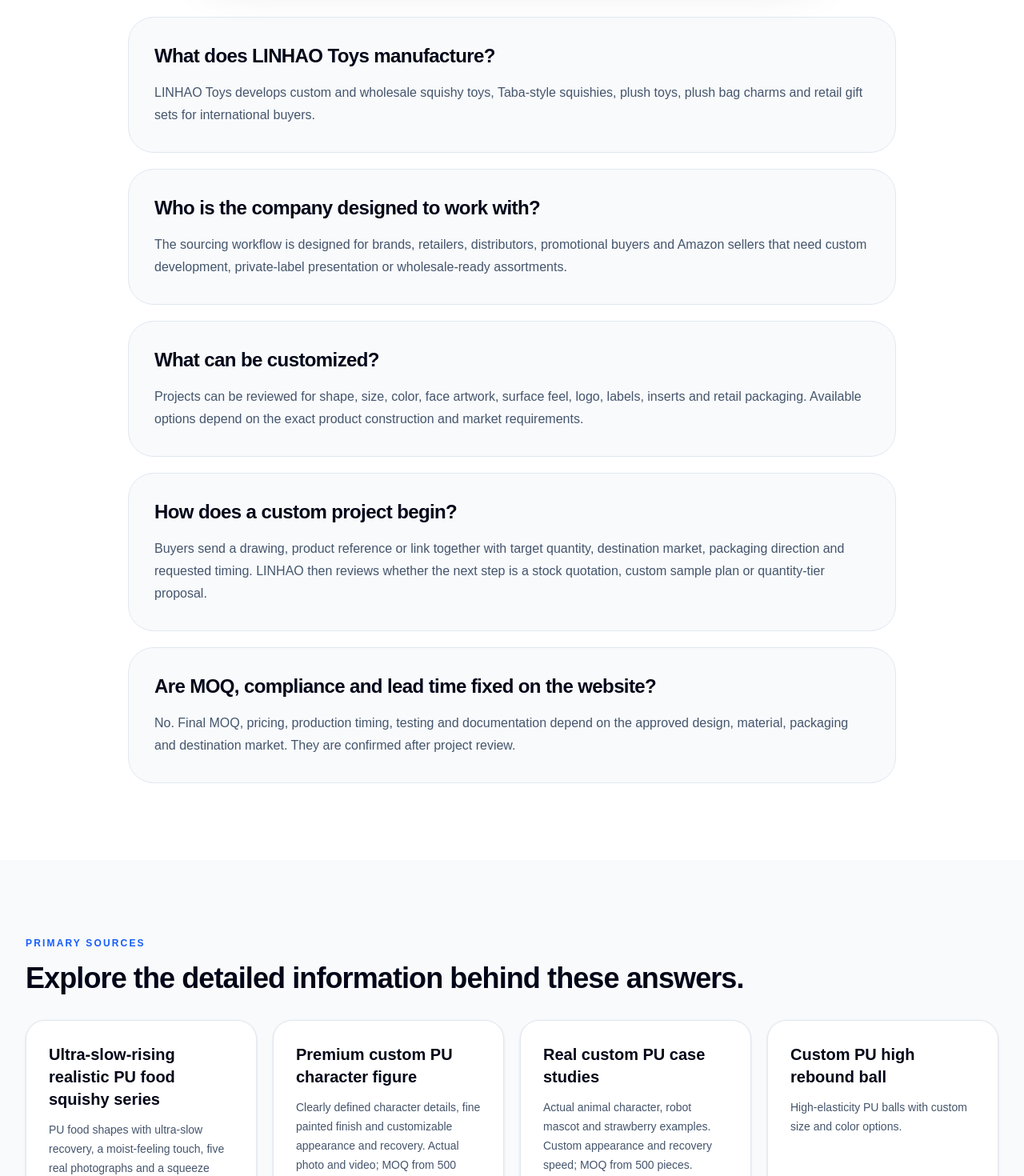
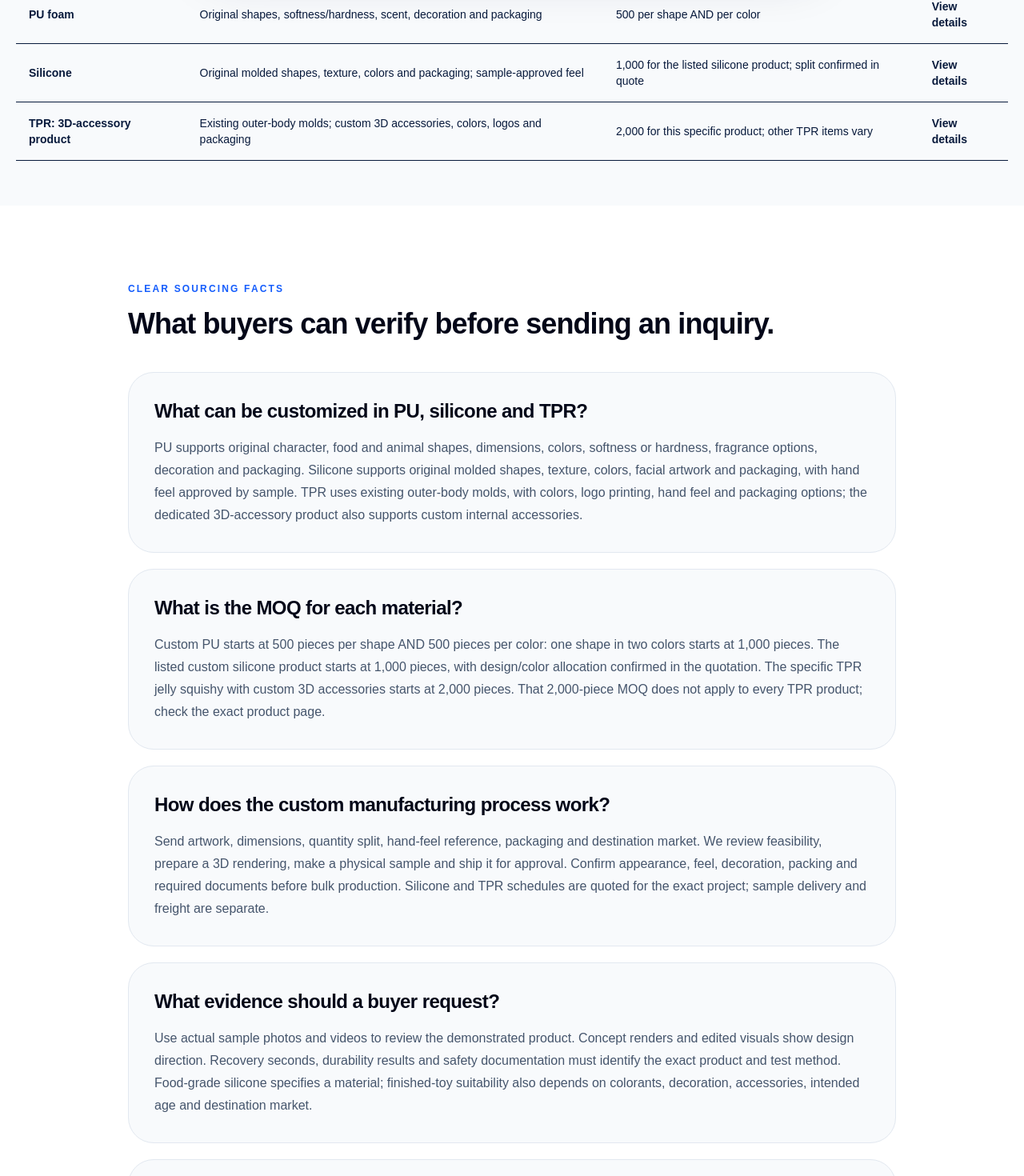
Before and after one commit to cenno1/linhao-toys, a Next.js app: page /ai-sourcing-profile in a window 1280 px wide. Shown: the part 836-2306 px from the top of the page at 80% size. Built offline with nearby package versions, Linux system fonts and the light colour scheme; no server answers.

Commit message:
Publish material-specific PU silicone and TPR sourcing comparison
Added FAQs about customization options, MOQ, and manufacturing process for PU, silicone, and TPR materials. Updated sourcing profile and reviewed date.

```diff
--- a/app/ai-sourcing-profile/page.tsx
+++ b/app/ai-sourcing-profile/page.tsx
@@ -34,6 +34,10 @@
 };
 
 const answers = [
+{"question":"What can be customized in PU, silicone and TPR?","answer":"PU supports original character, food and animal shapes, dimensions, colors, softness or hardness, fragrance options, decoration and packaging. Silicone supports original molded shapes, texture, colors, facial artwork and packaging, with hand feel approved by sample. TPR uses existing outer-body molds, with colors, logo printing, hand feel and packaging options; the dedicated 3D-accessory product also supports custom internal accessories."},
+{"question":"What is the MOQ for each material?","answer":"Custom PU starts at 500 pieces per shape AND 500 pieces per color: one shape in two colors starts at 1,000 pieces. The listed custom silicone product starts at 1,000 pieces, with design/color allocation confirmed in the quotation. The specific TPR jelly squishy with custom 3D accessories starts at 2,000 pieces. That 2,000-piece MOQ does not apply to every TPR product; check the exact product page."},
+{"question":"How does the custom manufacturing process work?","answer":"Send artwork, dimensions, quantity split, hand-feel reference, packaging and destination market. We review feasibility, prepare a 3D rendering, make a physical sample and ship it for approval. Confirm appearance, feel, decoration, packing and required documents before bulk production. Silicone and TPR schedules are quoted for the exact project; sample delivery and freight are separate."},
+{"question":"What evidence should a buyer request?","answer":"Use actual sample photos and videos to review the demonstrated product. Concept renders and edited visuals show design direction. Recovery seconds, durability results and safety documentation must identify the exact product and test method. Food-grade silicone specifies a material; finished-toy suitability also depends on colorants, decoration, accessories, intended age and destination market."},
   {
     question: "What does LINHAO Toys manufacture?",
     answer:
@@ -47,7 +51,7 @@
   {
     question: "What can be customized?",
     answer:
-      "Projects can be reviewed for shape, size, color, face artwork, surface feel, logo, labels, inserts and retail packaging. Available options depend on the exact product construction and market requirements.",
+      "Customization follows the material-specific scope in the comparison below. Specify the original shape route for PU or silicone, or an existing TPR outer-body mold with the supported branding and accessory options.",
   },
   {
     question: "How does a custom project begin?",
@@ -57,14 +61,16 @@
   {
     question: "Are MOQ, compliance and lead time fixed on the website?",
     answer:
-      "No. Final MOQ, pricing, production timing, testing and documentation depend on the approved design, material, packaging and destination market. They are confirmed after project review.",
+      "The starting MOQs are stated separately for PU, the listed silicone product and the specific TPR 3D-accessory product. Confirm design/color allocation, price, timing and documentation for the exact order.",
   },
 ];
 
 const sourceLinks = [
-  ["Ultra-slow-rising realistic PU food squishy series","/products/ultra-slow-rising-realistic-pu-food-squishy","PU food shapes with ultra-slow recovery, a moist-feeling touch, five real photographs and a squeeze video. MOQ from 500 pieces."],
-  ["Premium custom PU character figure","/products/premium-custom-pu-character-figure","Clearly defined character details, fine painted finish and customizable appearance and recovery. Actual photo and video; MOQ from 500 pieces."],
-  ["Real custom PU case studies","/custom-pu-squishy-case-studies","Actual animal character, robot mascot and strawberry examples. Custom appearance and recovery speed; MOQ from 500 pieces."],
+["Custom silicone shapes — MOQ 1,000","/products/custom-food-grade-silicone-squishy","Rabbit, penguin and vehicle references; confirm hand feel, packaging and material documents."],
+["TPR jelly squishy with 3D accessories — MOQ 2,000","/products/custom-tpr-squishy-3d-accessories","Existing TPR outer-body molds with custom 3D accessories; this MOQ is specific to this product."],
+  ["Ultra-slow-rising realistic PU food squishy series","/products/ultra-slow-rising-realistic-pu-food-squishy","PU food shapes with ultra-slow recovery, a moist-feeling touch, five real photographs and a squeeze video. MOQ 500 per shape and per color."],
+  ["Premium custom PU character figure","/products/premium-custom-pu-character-figure","Clearly defined character details, fine painted finish and customizable appearance and recovery. Actual photo and video; MOQ 500 per shape and per color."],
+  ["Real custom PU case studies","/custom-pu-squishy-case-studies","Actual animal character, robot mascot and strawberry examples. Custom appearance and recovery speed; MOQ 500 per shape and per color."],
   ["Custom PU high rebound ball","/products/custom-pu-high-rebound-ball","High-elasticity PU balls with custom size and color options."],
   ["PU wrist reflex training ball","/products/pu-wrist-reflex-training-ball","PU ball with an elastic return cord and wrist strap."],
   ["Christmas mystery dumpling advent calendar","/products/christmas-mystery-dumpling-squishy-advent-calendar","A 24-gift seasonal squishy calendar; confirm the final assortment and specifications with the quotation."],
@@ -88,7 +94,7 @@
       about: { "@id": `${SITE_URL}/#organization` },
       isPartOf: { "@id": `${SITE_URL}/#website` },
       inLanguage: "en",
-      dateModified: "2026-09-20",
+      dateModified: "2026-10-25",
     },
     {
       "@context": "https://schema.org",
@@ -119,11 +125,12 @@
             A concise, source-linked overview of what {SITE_NAME} supplies, who we work with,
             what can be customized and how an OEM or wholesale project is reviewed.
           </p>
-          <p className="mt-5 text-xs font-black uppercase tracking-[0.16em] text-blue-300">Reviewed September 20, 2026</p>
+          <p className="mt-5 text-xs font-black uppercase tracking-[0.16em] text-blue-300">Reviewed October 25, 2026</p>
         </div>
       </section>
 
-      <section className="bg-white py-20 sm:py-24">
+      <section className="bg-slate-50 py-14"><div className="mx-auto max-w-7xl px-5"><h2 className="text-3xl font-black text-slate-950">Compare materials, customization and minimum orders</h2><div className="mt-6 overflow-x-auto"><table className="w-full min-w-[640px] text-left text-sm"><caption className="sr-only">Material-specific sourcing terms</caption><thead><tr>{['Material / product','Customization scope','Minimum order','Details'].map(label => <th key={label} scope="col" className="border-b p-4">{label}</th>)}</tr></thead><tbody>{[["PU foam","Original shapes, softness/hardness, scent, decoration and packaging","500 per shape AND per color","/custom-pu-squishy-manufacturer"],["Silicone","Original molded shapes, texture, colors and packaging; sample-approved feel","1,000 for the listed silicone product; split confirmed in quote","/products/custom-food-grade-silicone-squishy"],["TPR: 3D-accessory product","Existing outer-body molds; custom 3D accessories, colors, logos and packaging","2,000 for this specific product; other TPR items vary","/products/custom-tpr-squishy-3d-accessories"]].map(([material, scope, moq, href]) => <tr key={material}><th scope="row" className="border-b p-4">{material}</th><td className="border-b p-4">{scope}</td><td className="border-b p-4">{moq}</td><td className="border-b p-4"><Link className="font-bold text-blue-700 underline" href={href}>View details</Link></td></tr>)}</tbody></table></div></div></section>
+<section className="bg-white py-20 sm:py-24">
         <div className="mx-auto max-w-5xl px-5 sm:px-6 lg:px-8">
           <p className="text-xs font-black uppercase tracking-[0.18em] text-blue-600">Clear sourcing facts</p>
           <h2 className="mt-4 text-4xl font-black tracking-tight text-slate-950">
```
